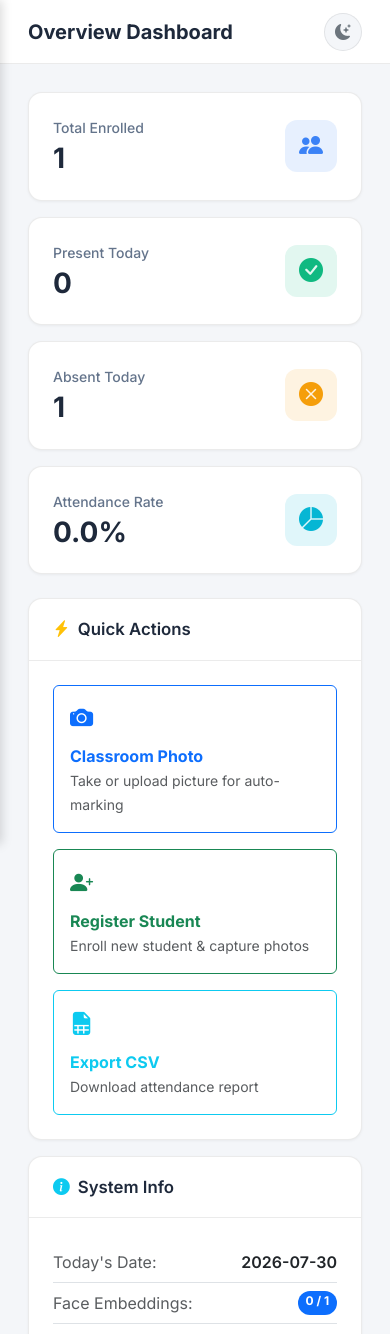
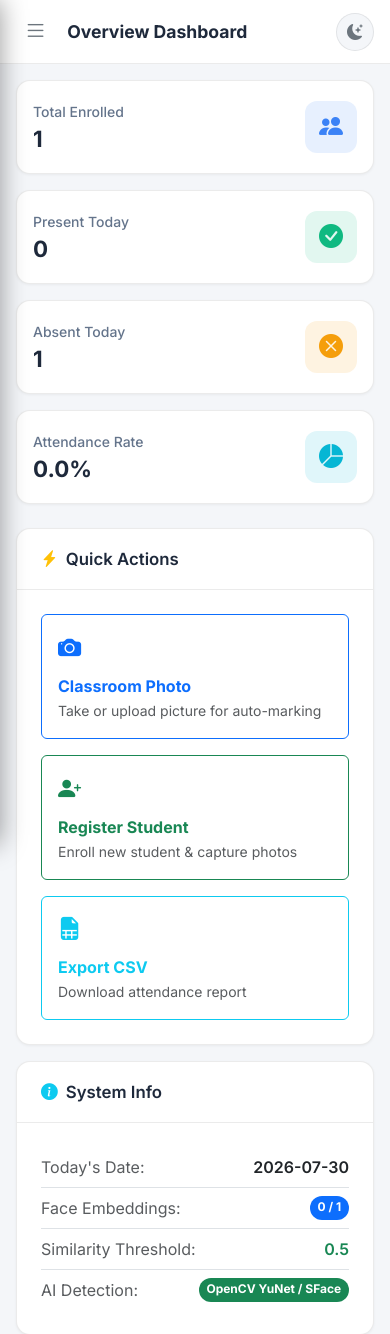
Before and after one commit to dp500518-alt/AI-attendance-, a Flask app: page / in a window 390 px wide. Shown: the top 1334 px of the page. Run offline with Flask 3, Linux system fonts and the light colour scheme; the visitor is signed in with stand-in values (Sample User, id 1); data comes from the database, SQL or seed files in the repository; data that the repository does not hold is empty.

Commit message:
Add responsive mobile navigation sidebar toggle and workspace rule

```diff
--- a/static/css/style.css
+++ b/static/css/style.css
@@ -410,16 +410,63 @@ body {
   box-shadow: var(--shadow-sm);
 }
 
-/* Responsive Sidebar Toggle */
-@media (max-width: 991px) {
+/* Mobile Sidebar Backdrop Overlay */
+.sidebar-backdrop {
+  position: fixed;
+  top: 0;
+  left: 0;
+  width: 100vw;
+  height: 100vh;
+  background-color: rgba(0, 0, 0, 0.6);
+  backdrop-filter: blur(3px);
+  z-index: 1039;
+  opacity: 0;
+  visibility: hidden;
+  transition: opacity 0.3s ease, visibility 0.3s ease;
+}
+
+.sidebar-backdrop.show {
+  opacity: 1;
+  visibility: visible;
+}
+
+/* Responsive Layout Adjustments */
+@media (max-width: 991.98px) {
   .app-sidebar {
+    width: 280px;
+    max-width: 85vw;
+    z-index: 1040;
     transform: translateX(-100%);
+    transition: transform 0.3s cubic-bezier(0.4, 0, 0.2, 1);
+    box-shadow: 0 0 25px rgba(0, 0, 0, 0.4);
   }
+
   .app-sidebar.show {
     transform: translateX(0);
   }
+
   .main-wrapper {
-    margin-left: 0;
-    width: 100%;
+    margin-left: 0 !important;
+    width: 100% !important;
+  }
+
+  .top-navbar {
+    padding: 0 1rem;
+  }
+
+  .content-container {
+    padding: 1rem;
+  }
+
+  .stat-card {
+    padding: 1.25rem 1rem;
+  }
+
+  .stat-value {
+    font-size: 1.4rem;
+  }
+
+  .page-title {
+    font-size: 1.1rem;
   }
 }
--- a/templates/base.html
+++ b/templates/base.html
@@ -14,8 +14,11 @@
 <body>
 
     {% if session.get('user') %}
+    <!-- Mobile Sidebar Backdrop -->
+    <div class="sidebar-backdrop" id="sidebarBackdrop"></div>
+
     <!-- Sidebar Navigation -->
-    <aside class="app-sidebar">
+    <aside class="app-sidebar" id="appSidebar">
         <div class="sidebar-header">
             <div class="brand-icon">
                 <i class="bi bi-camera-reels-fill"></i>
@@ -24,6 +27,7 @@
                 <div class="brand-text">Smart Attendance</div>
                 <small class="text-white-50" style="font-size: 0.75rem;">AI Vision v1.0</small>
             </div>
+            <button type="button" class="btn-close btn-close-white d-lg-none ms-auto" id="sidebarCloseBtn" aria-label="Close sidebar"></button>
         </div>
         <ul class="nav-links">
             <li class="nav-item">
@@ -90,7 +94,10 @@
     <div class="main-wrapper">
         <!-- Top Navbar -->
         <header class="top-navbar">
-            <div class="d-flex align-items-center gap-3">
+            <div class="d-flex align-items-center gap-2">
+                <button class="btn btn-outline-secondary d-lg-none border-0 p-1 px-2 me-1" id="sidebarToggleBtn" aria-label="Toggle navigation">
+                    <i class="bi bi-list fs-3"></i>
+                </button>
                 <h1 class="page-title">{% block page_title %}Dashboard{% endblock %}</h1>
             </div>
             <div class="navbar-actions">
```
Also changed, not shown: static/js/app.js (+38 -0 lines), .agents/AGENTS.md (added).
